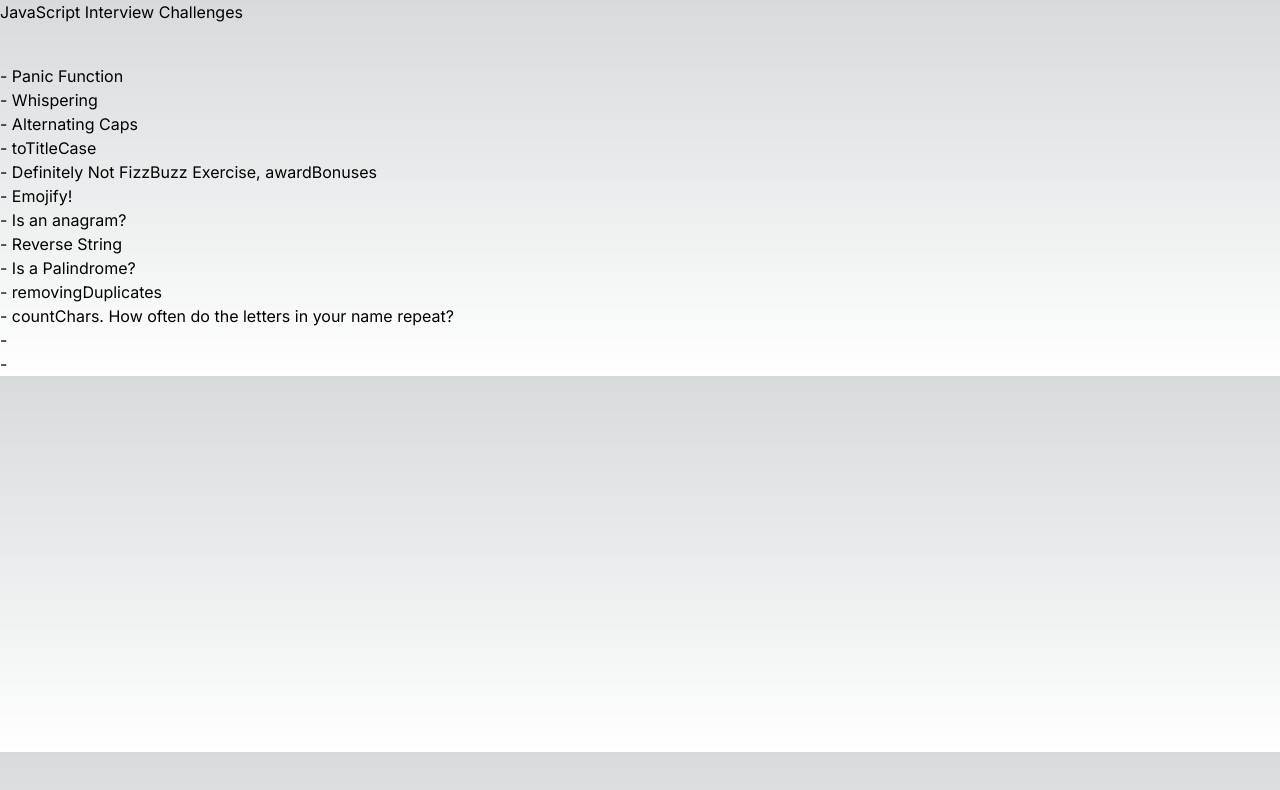
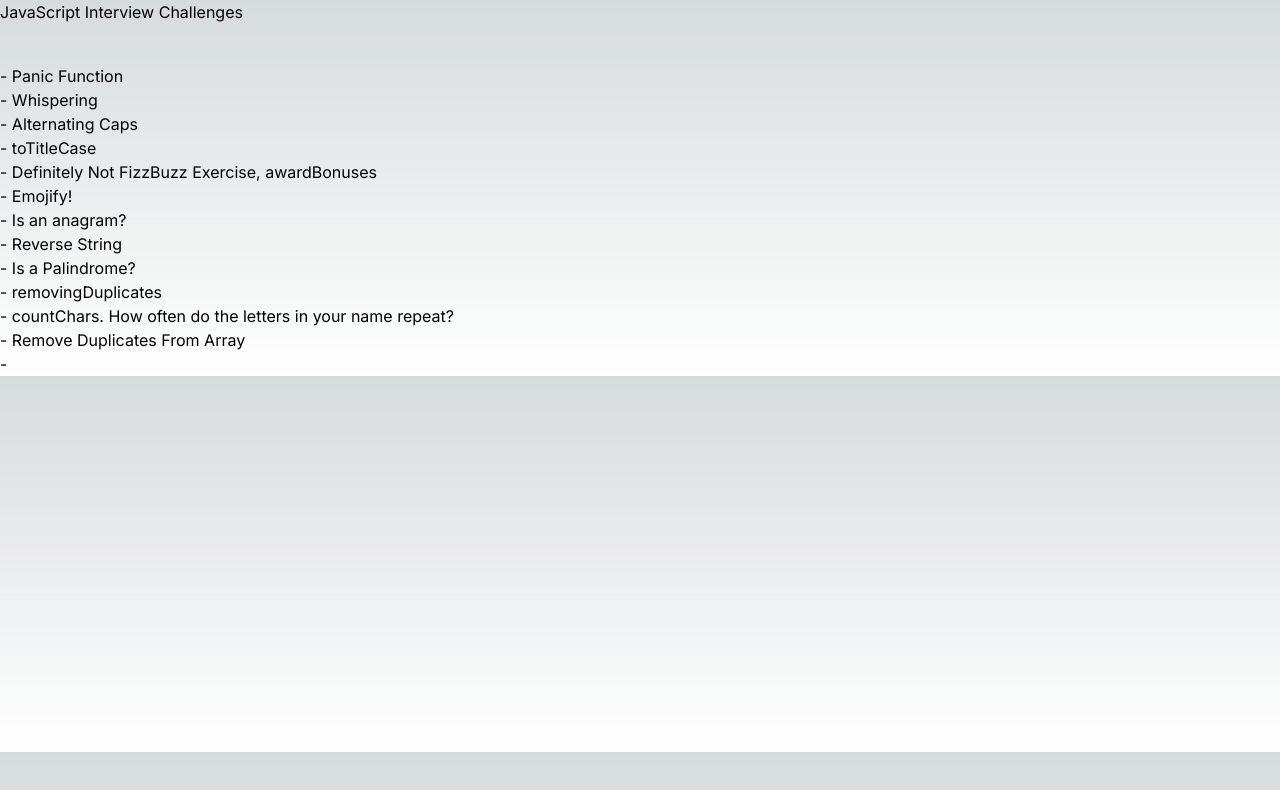
Before and after one commit to IsabelTizon/js-challenges, a Next.js app: page /scrimba in a window 1280 px wide. Shown: the top 790 px of the page. Built offline with nearby package versions, Linux system fonts and the light colour scheme.

Commit message:
removeDupesArr exercise created

```diff
--- /dev/null
+++ b/src/app/scrimba/exercises/removeDupesArr.js
@@ -0,0 +1,5 @@
+import React from "react";
+
+export default function removeDupesArr() {
+	return <div>removeDupesArr</div>;
+}
--- a/src/components/challengesArray.js
+++ b/src/components/challengesArray.js
@@ -403,15 +403,22 @@ export const challenges = [
 	},
 	{
 		id: 11,
-		name: "",
-		descriptions: [" "],
+		name: "Remove Duplicates From Array",
+		descriptions: [
+			"Chef Mario's Recipe Book",
+			"Chef Mario was in the middle of writing his cookbook masterpiece when he spilled coffee on his keyboard! Now all his recipes have repeat ingredients.",
+			"Help save Chef Mario's cookbook by writing a function that takes in an array  and returns a new array with all the duplicates removed. ",
+			"function removeDupesFromArray(arr){}",
+		],
 		examples: [
-			"Example input: ''",
-			"Example output: ",
+			"Example input: '🌈 rainbow','🦄 unicorn','🍭 lollipops','🦄 unicorn', '🍭 lollipops'",
+			"Example output: 🌈 rainbow',''🦄 unicorn','🍭 lollipops",
 			"Example input: ''",
 			"Example output: ",
 		],
-		tester: [""],
+		tester: [
+			"console.log(removeDupesArr(eggScrambleRecipe));",
+		],
 		methods: ["", "", ""],
 		explanations: ["", "", "", ""],
 		github: "",
```
Also changed, not shown: src/app/scrimba/exercises/page.js (+19 -3 lines).
